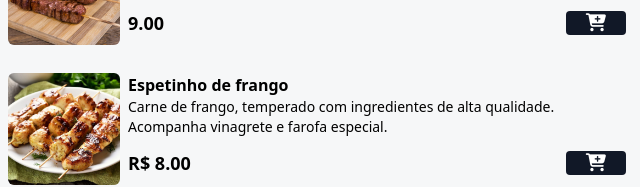
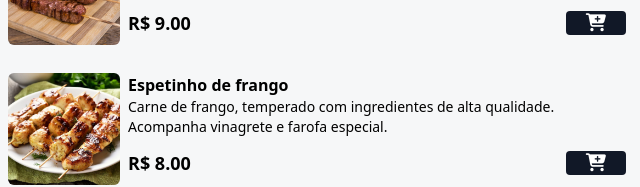
Before and after one commit to oellima/Espetinhos-Giba, a website: page index.html in a window 1280 px wide. Shown: the part 607-794 px from the top of the page, 0-640 px from the left. Drawn offline with Linux system fonts and the light colour scheme.

Commit message:
insert price

```diff
--- a/index.html
+++ b/index.html
@@ -38,7 +38,7 @@
                     <p class="font-bold">Espetinho de Carne</p>
                     <p class="text-sm">Carne Bovina (cortes do alcatra) sem osso, temperado com ingredientes de alta qualidade. Acompanha vinagrete e farofa especial.</p>
                     <div class="flex items-center gap-2 justify-between mt-3">
-                        <p class="font-bold text-lg">9.00</p>
+                        <p class="font-bold text-lg">R$ 9.00</p>
                         <button class="bg-gray-900 px-5 rounded add-to-cart-btn" data-name="carne" data-price="9.00">
                             <i class="fa-solid fa-cart-plus text-lg text-white"></i>
                         </button>
```
